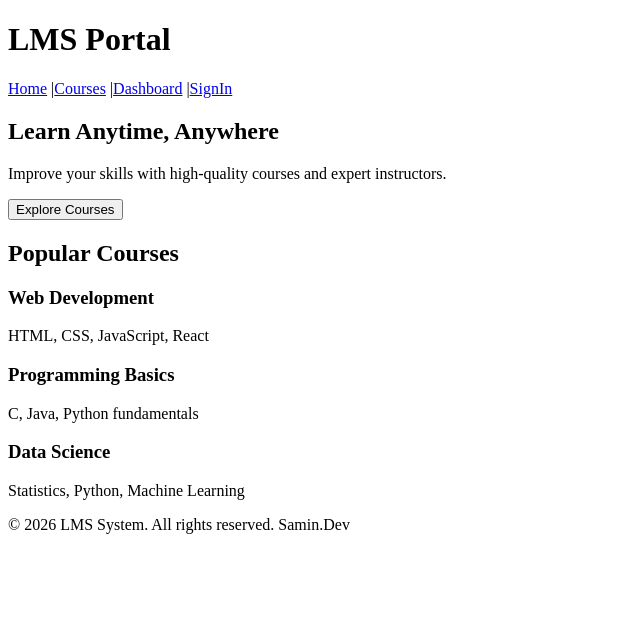
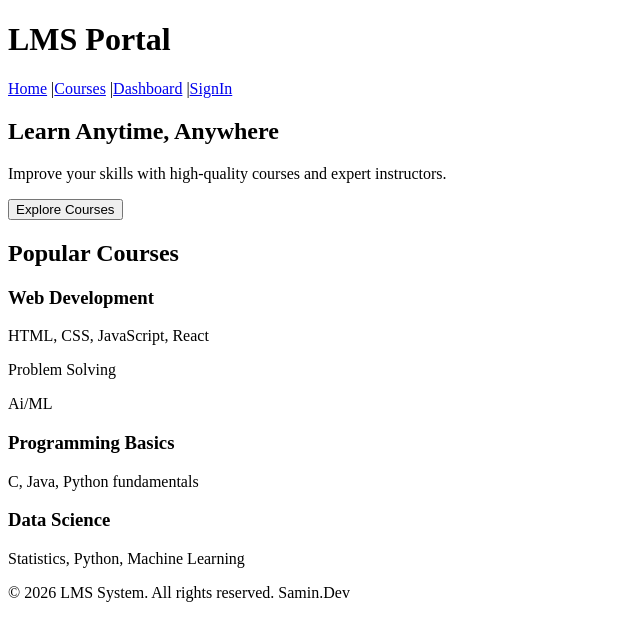
Before and after one commit to KhandakerSamin/LearnNest-Client, a React (Vite) app in the folder client/: page / in a window 1280 px wide. Shown: the top 640 px of the page, without its empty margins (0-640 px from the left). Built offline with nearby package versions, Linux system fonts and the light colour scheme.

Commit message:
Add new topics to App component

```diff
--- a/client/src/App.jsx
+++ b/client/src/App.jsx
@@ -30,6 +30,8 @@ const App = () => {
         <div>
           <h3>Web Development</h3>
           <p>HTML, CSS, JavaScript, React</p>
+          <p>Problem Solving </p>
+          <p>Ai/ML</p>
         </div>
 
         <div>
```
